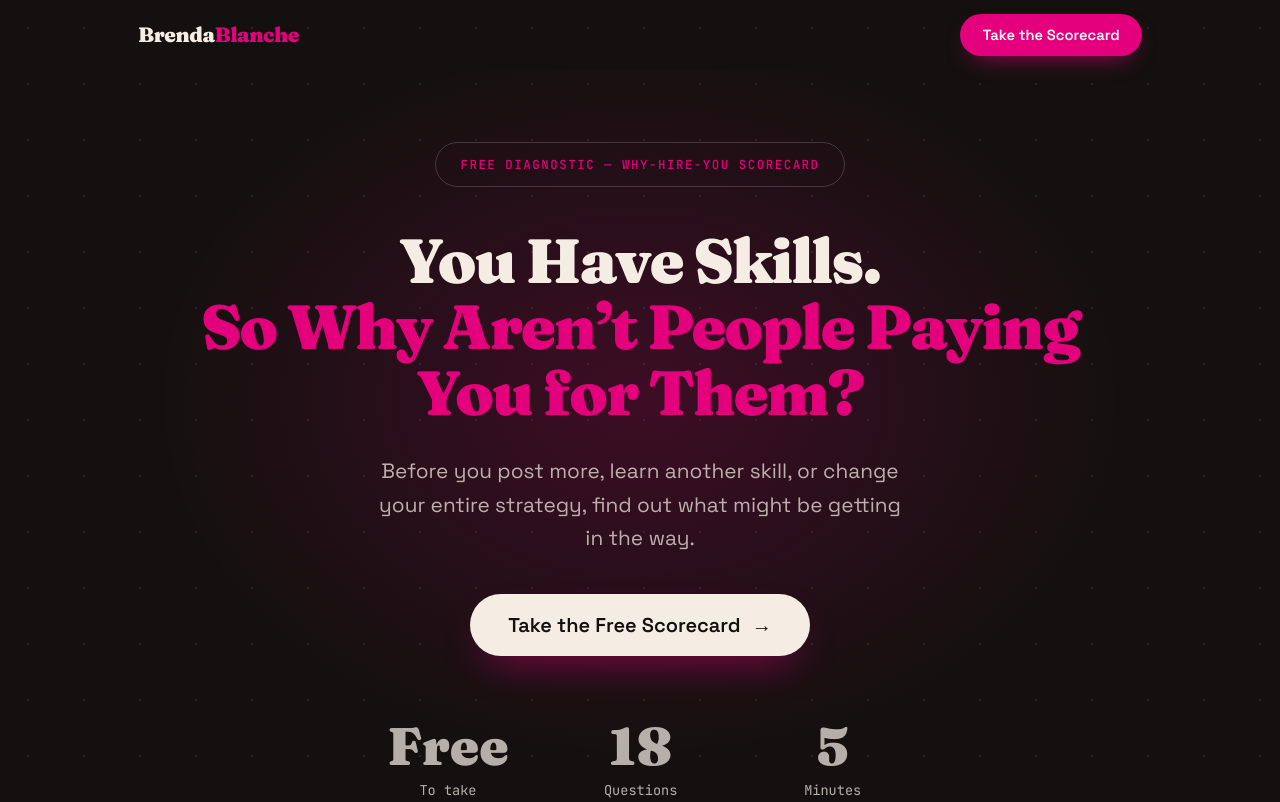
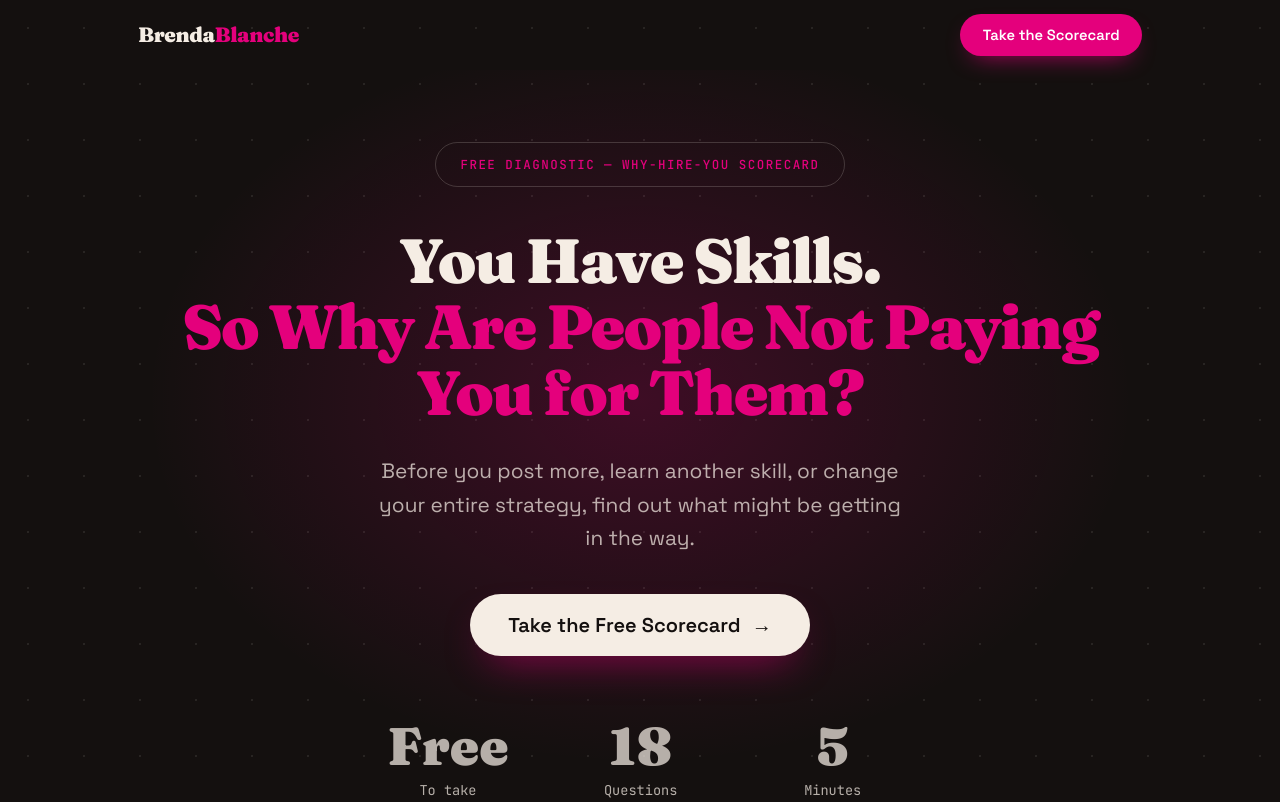
Before and after one commit to Brendie2/The-Why-Hire-You-Scorecard, a website: page public/index.html in a window 1280 px wide. Shown: the top 802 px of the page. Drawn offline with Linux system fonts and the light colour scheme.

Commit message:
Update index.html

```diff
--- a/public/index.html
+++ b/public/index.html
@@ -79,7 +79,7 @@ footer{padding:2rem 0 3rem;color:var(--mu);font-size:.85rem}footer .g{display:fl
 
 <header class="hero"><div class="g">
   <span class="badge mono">Free diagnostic — Why-Hire-You Scorecard</span>
-  <h1>You Have Skills.<br><span class="fu">So Why Aren’t People Paying You for Them?</span></h1>
+  <h1>You Have Skills.<br><span class="fu">So Why Are People Not Paying You for Them?</span></h1>
   <p class="sub">Before you post more, learn another skill, or change your entire strategy, find out what might be getting in the way.</p>
   <a class="cta" data-l="take" href="#" id="start">Take the Free Scorecard <span>→</span></a>
   <div class="stats"><div><b>Free</b><span>To take</span></div><div><b>18</b><span>Questions</span></div><div><b>5</b><span>Minutes</span></div></div>
```
